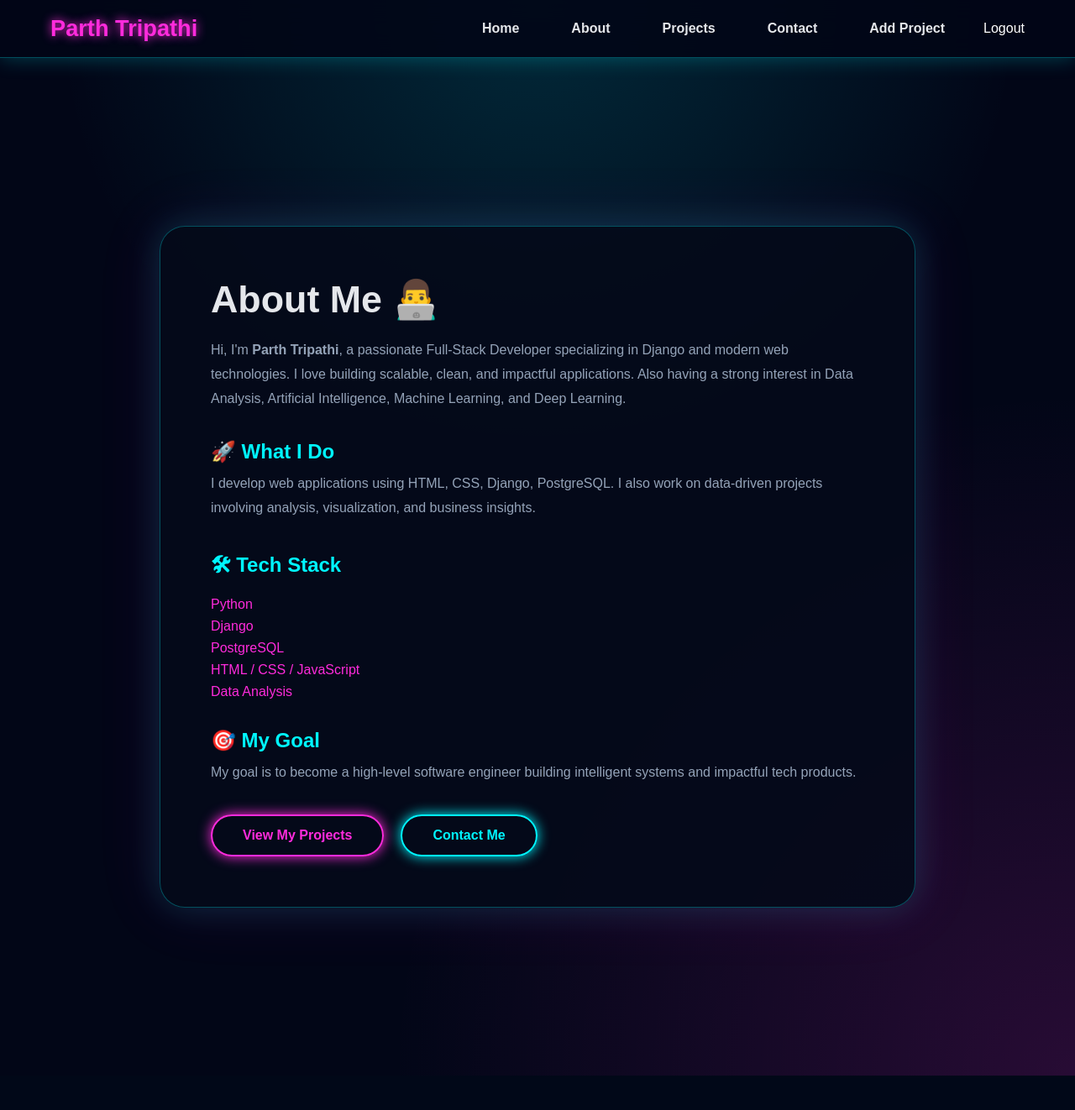
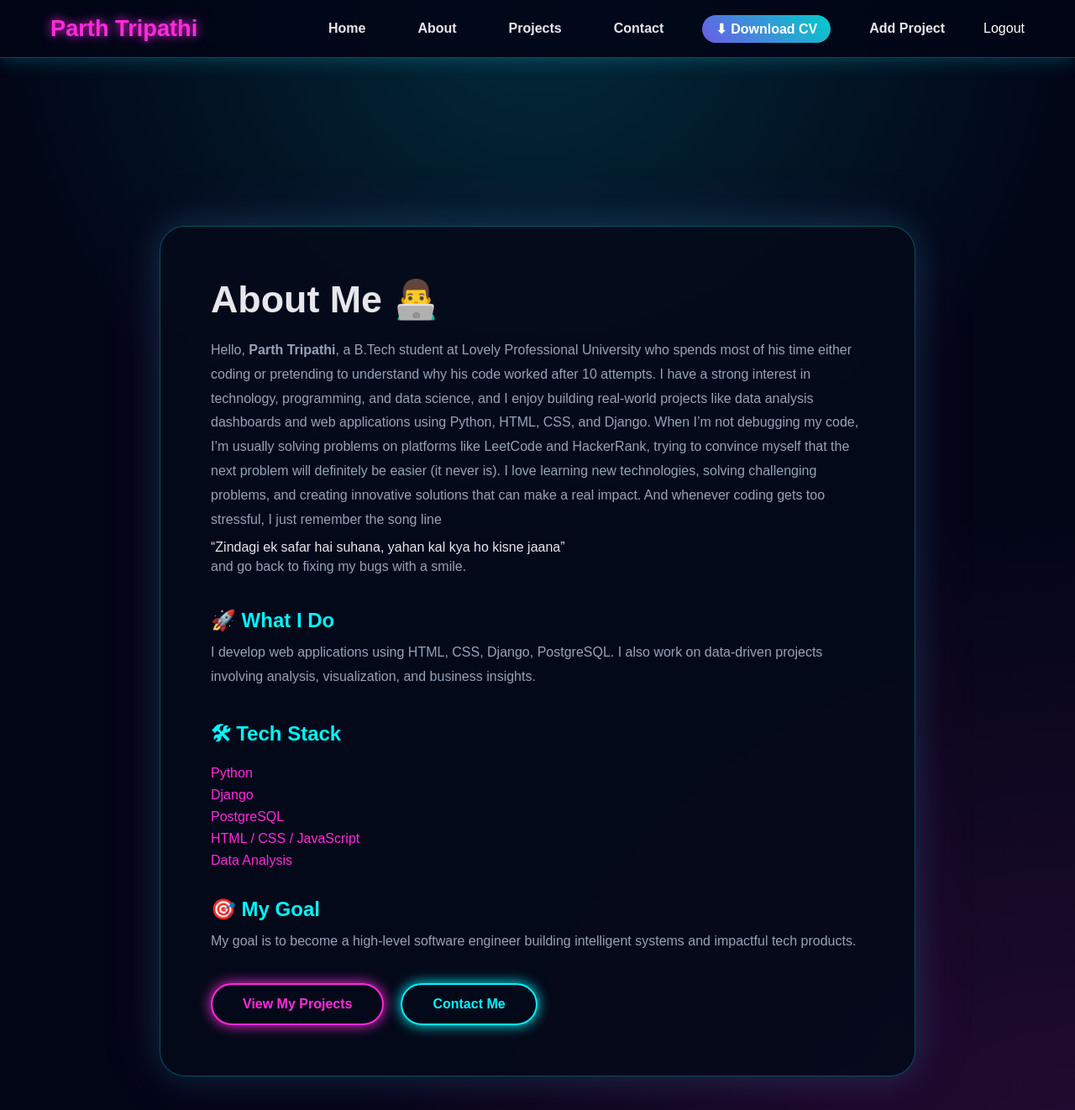
Before and after one commit to parth08144/portfolio, a Django app: page /about/ in a window 1280 px wide. Shown: the top 1322 px of the page at 84% size. Before the commit the page ends 1281 px from the top, so only its background shows below. Run offline with Django 5.2, Linux system fonts and the light colour scheme; a user stored in the database is signed in.

Commit message:
download cv added

```diff
--- a/portfolioproject/core/static/core/style_v2.css
+++ b/portfolioproject/core/static/core/style_v3.css
@@ -538,3 +538,45 @@ textarea.form-input {
     opacity: 1;
     transform: rotate(90deg) scale(1.1);
 }
+
+.highlight {
+    background: linear-gradient(120deg, #ffeaa7, #fab1a0);
+    padding: 5px 10px;
+    border-radius: 8px;
+    font-weight: bold;
+    animation: glow 2s infinite alternate;
+}
+
+@keyframes glow {
+    from { box-shadow: 0 0 5px #ffeaa7; }
+    to { box-shadow: 0 0 15px #fab1a0; }
+}
+
+
+/* CV Button */
+.cv-nav-btn {
+    background: linear-gradient(45deg, #6c5ce7, #00cec9);
+    padding: 8px 16px;
+    border-radius: 20px;
+    font-weight: bold;
+    color: white !important;
+    transition: 0.3s ease;
+}
+
+.cv-nav-btn:hover {
+    transform: scale(1.08);
+    box-shadow: 0 4px 12px rgba(0,0,0,0.2);
+}
+
+/* Logout button fix (clean look) */
+.logout-btn {
+    background: none;
+    border: none;
+    color: white;
+    cursor: pointer;
+    font: inherit;
+}
+
+.logout-btn:hover {
+    text-decoration: underline;
+}
--- a/portfolioproject/core/templates/core/about.html
+++ b/portfolioproject/core/templates/core/about.html
@@ -10,10 +10,15 @@
         <h1>About Me 👨‍💻</h1>
 
         <p>
-            Hi, I'm <strong>Parth Tripathi</strong>, a passionate Full-Stack Developer
-            specializing in Django and modern web technologies.
-            I love building scalable, clean, and impactful applications.
-            Also having a strong interest in Data Analysis, Artificial Intelligence, Machine Learning, and Deep Learning.
+            Hello, <strong>Parth Tripathi</strong>, a B.Tech student at Lovely Professional University who spends most of his time either coding or pretending to understand why his code worked after 10 attempts.
+            I have a strong interest in technology, programming, and data science, and I enjoy building real-world projects like data analysis dashboards and web applications using Python, HTML, CSS, and Django.
+            When I’m not debugging my code, I’m usually solving problems on platforms like LeetCode and HackerRank, trying to convince myself that the next problem will definitely be easier (it never is).
+            I love learning new technologies, solving challenging problems, and creating innovative solutions that can make a real impact. And whenever coding gets too stressful,
+            I just remember the song line
+        </p>
+            <blockquote class= "song-line">“Zindagi ek safar hai suhana, yahan kal kya ho kisne jaana”</blockquote>
+        <p>
+            and go back to fixing my bugs with a smile.
         </p>
 
         <h2>🚀 What I Do</h2>
--- a/portfolioproject/core/templates/core/base.html
+++ b/portfolioproject/core/templates/core/base.html
@@ -5,7 +5,7 @@
     <meta charset="UTF-8">
     <title>Parth Tripathi | Portfolio</title>
 
-    <link rel="stylesheet" href="{% static 'core/style_v2.css' %}">
+    <link rel="stylesheet" href="{% static 'core/style_v3.css' %}">
     <meta name="viewport" content="width=device-width, initial-scale=1.0">
 </head>
 <body>
@@ -21,6 +21,13 @@
             <li><a href="{% url 'projects' %}">Projects</a></li>
             <li><a href="{% url 'contact' %}">Contact</a></li>
 
+            <!-- ✅ Download CV Button -->
+            <li>
+                <a href="{% static 'core/CV_PARTH.pdf' %}" download class="cv-nav-btn">
+                    ⬇ Download CV
+                </a>
+            </li>
+
             {% if user.is_authenticated %}
                 {% if user.is_superuser %}
                     <li><a href="{% url 'add_project' %}">Add Project</a></li>
@@ -29,7 +36,7 @@
                 <li>
                     <form action="{% url 'logout' %}" method="POST" style="display:inline;">
                         {% csrf_token %}
-                        <button type="submit" style="background:none;border:none;color:white;cursor:pointer;font:inherit;">
+                        <button type="submit" class="logout-btn">
                             Logout
                         </button>
                     </form>
@@ -43,9 +50,8 @@
         {% endblock %}
     </main>
 
-
     {% if not user.is_authenticated %}
-    <a href="{% url 'login' %}" class="floating-gear">⚙</a>
+        <a href="{% url 'login' %}" class="floating-gear">⚙</a>
     {% endif %}
 
     <script src="{% static 'core/js/main.js' %}"></script>
```
Also changed, not shown: 1 other file.
